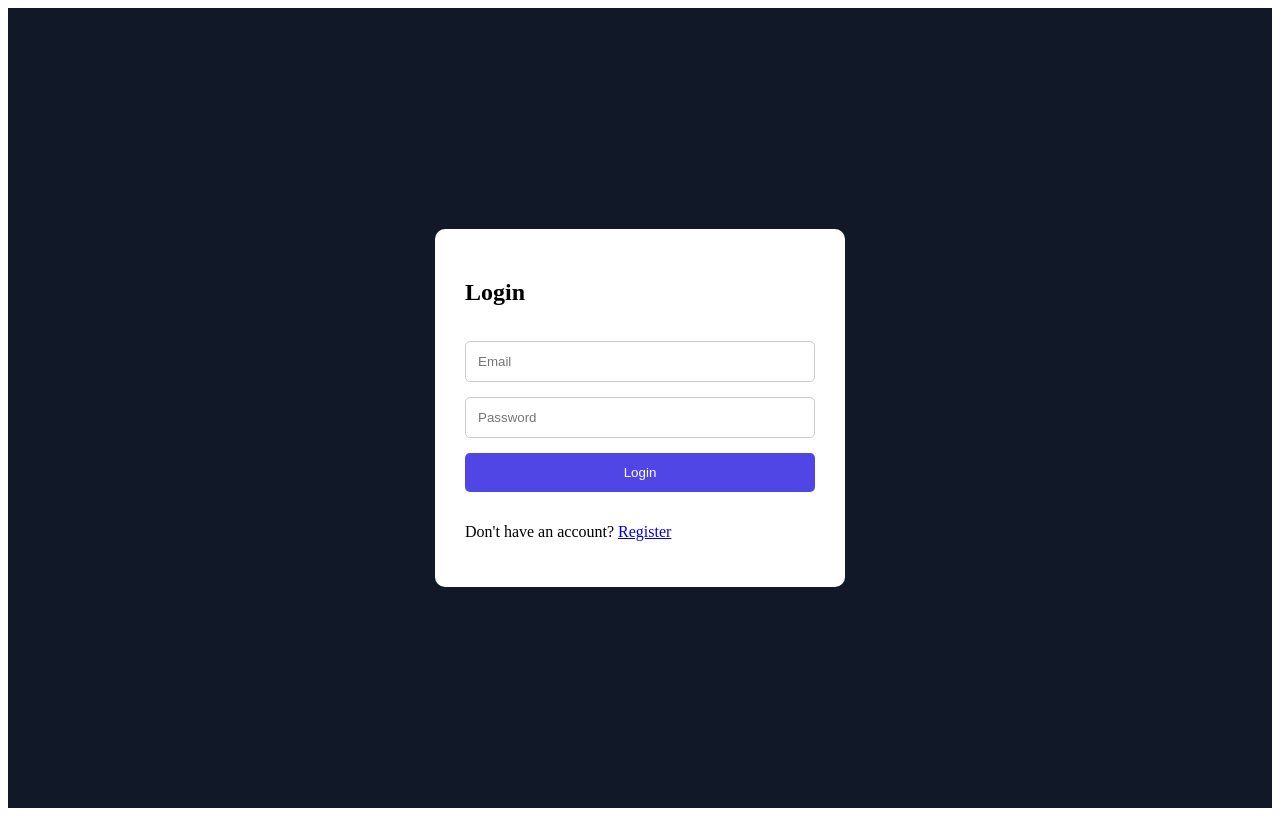
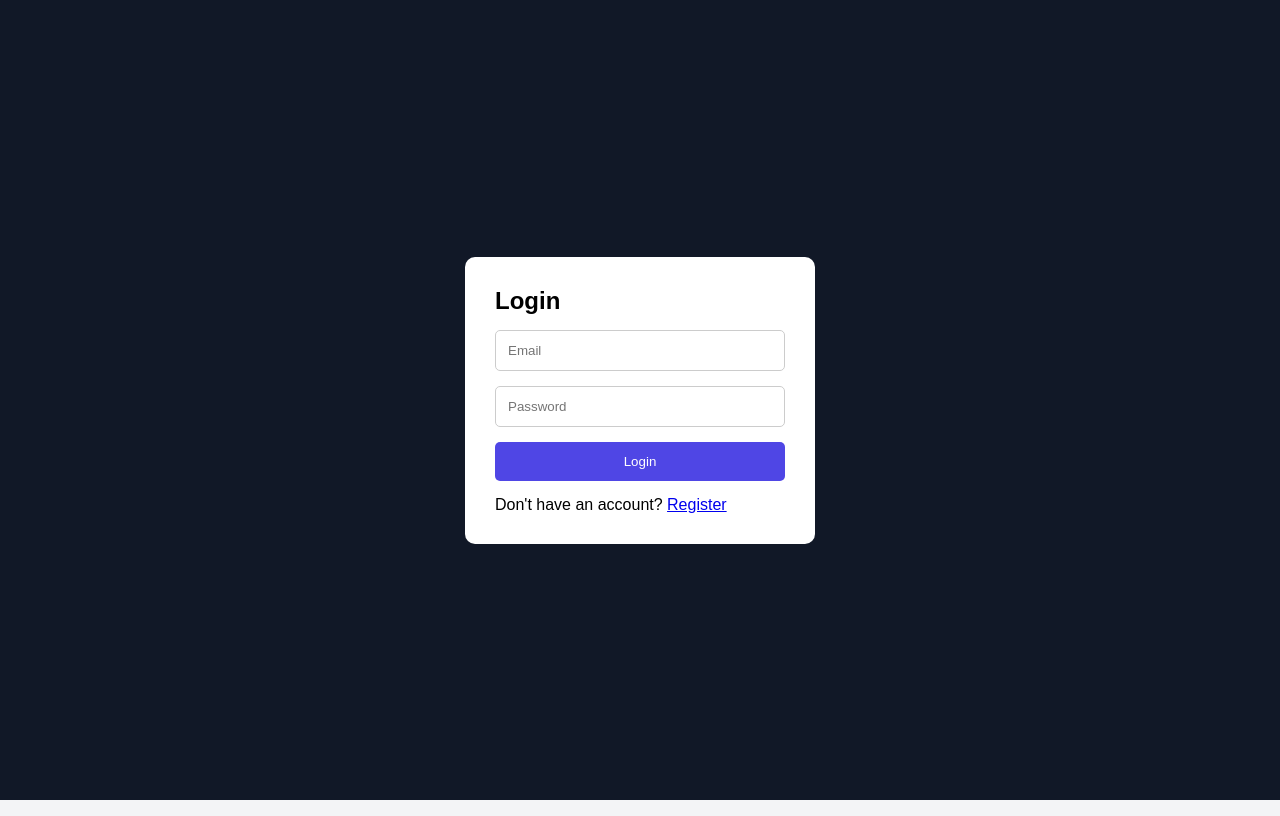
Before and after one commit to varunesharasu/Expense-Tracker, a React (Create React App) app in the folder frontend/: page / in a window 1280 px wide. Built offline with nearby package versions, Linux system fonts and the light colour scheme.

Commit message:
Updated App.css

```diff
--- a/frontend/src/App.css
+++ b/frontend/src/App.css
@@ -1,38 +1,10 @@
-.App {
-  text-align: center;
+* {
+  margin: 0;
+  padding: 0;
+  box-sizing: border-box;
+  font-family: Arial, sans-serif;
 }
 
-.App-logo {
-  height: 40vmin;
-  pointer-events: none;
+body {
+  background: #f3f4f6;
 }
-
-@media (prefers-reduced-motion: no-preference) {
-  .App-logo {
-    animation: App-logo-spin infinite 20s linear;
-  }
-}
-
-.App-header {
-  background-color: #282c34;
-  min-height: 100vh;
-  display: flex;
-  flex-direction: column;
-  align-items: center;
-  justify-content: center;
-  font-size: calc(10px + 2vmin);
-  color: white;
-}
-
-.App-link {
-  color: #61dafb;
-}
-
-@keyframes App-logo-spin {
-  from {
-    transform: rotate(0deg);
-  }
-  to {
-    transform: rotate(360deg);
-  }
-}
```
